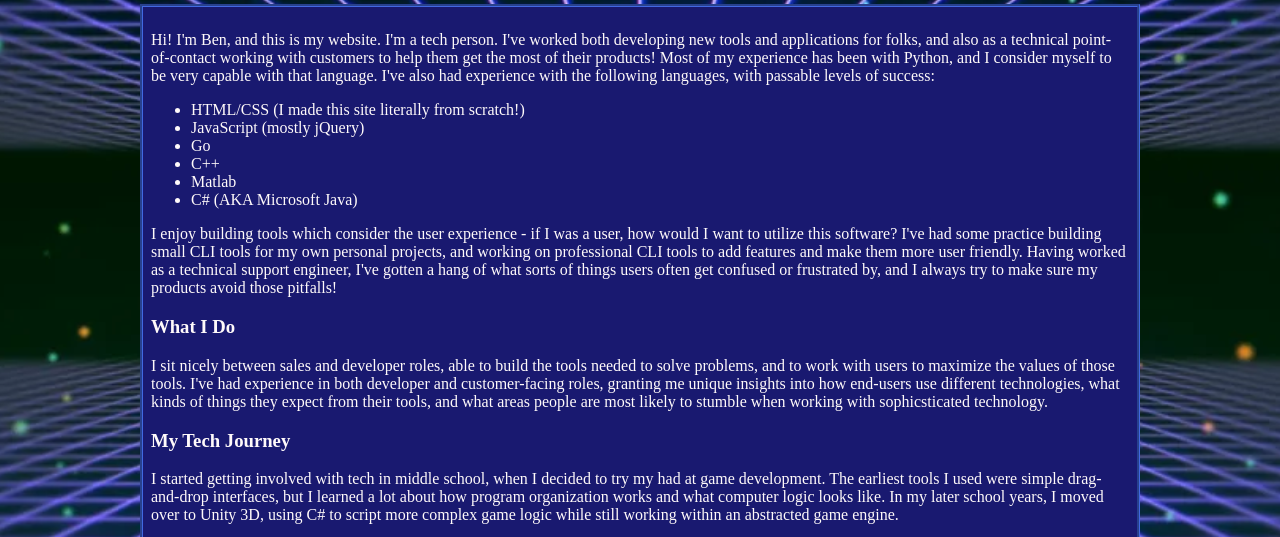
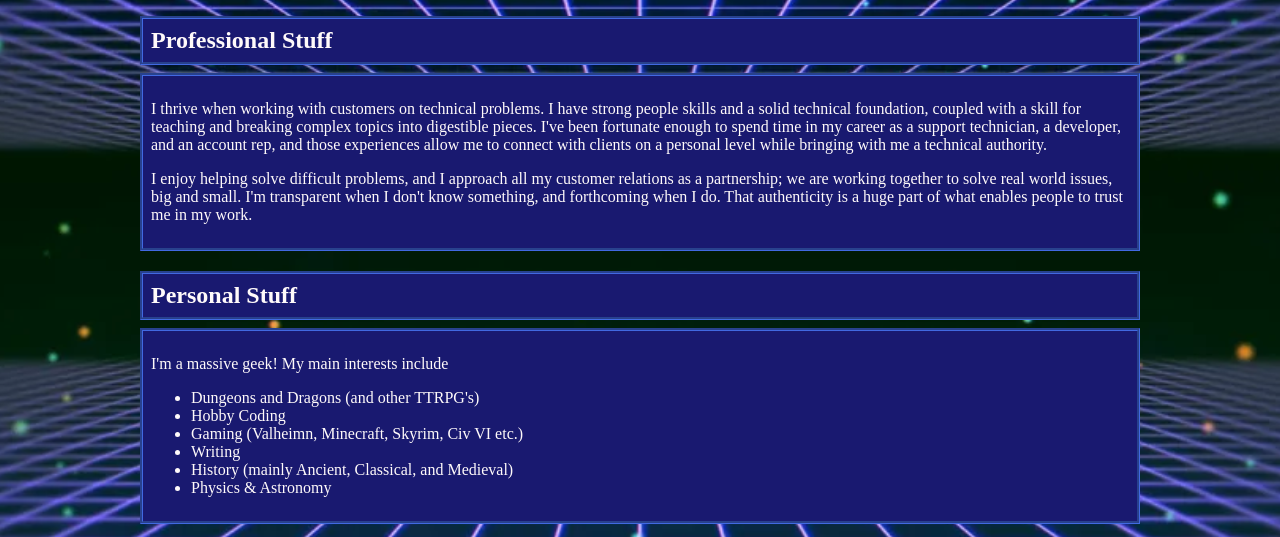
Before and after one commit to ben-githubs/benaireydotcom, a plain HTML site: page src/about.html in a window 1280 px wide. Shown: the part 146-683 px from the top of the page. Drawn offline with Linux system fonts and the light colour scheme.

Commit message:
Update "About"

```diff
--- a/src/about.html
+++ b/src/about.html
@@ -17,6 +17,27 @@
             <a class="block" href="photos.html">Photo Gallery</a>
             <a class="block" href="sounds.html">Sounds of Ben</a>
         </div>
+
+    <h1 id="about-me" class="center panel">About Me</h1>
+
+    <h2 class="panel"id="professional-stuff">Professional Stuff</h2>
+    <div class="panel">
+        <p>I thrive when working with customers on technical problems. I have strong people skills and a solid technical foundation, coupled with a skill for teaching and breaking complex topics into digestible pieces. I&#39;ve been fortunate enough to spend time in my career as a support technician, a developer, and an account rep, and those experiences allow me to connect with clients on a personal level while bringing with me a technical authority.</p>
+        <p>I enjoy helping solve difficult problems, and I approach all my customer relations as a partnership; we are working together to solve real world issues, big and small. I&#39;m transparent when I don&#39;t know something, and forthcoming when I do. That authenticity is a huge part of what enables people to trust me in my work.</p>
+    </div>
+
+    <h2 class="panel"id="personal-stuff">Personal Stuff</h2>
+    <div class="panel">
+        <p>I&#39;m a massive geek! My main interests include</p>
+        <ul>
+            <li>Dungeons and Dragons (and other TTRPG&#39;s)</li>
+            <li>Hobby Coding</li>
+            <li>Gaming (Valheimn, Minecraft, Skyrim, Civ VI etc.)</li>
+            <li>Writing</li>
+            <li>History (mainly Ancient, Classical, and Medieval)</li>
+            <li>Physics &amp; Astronomy</li>
+        </ul>
+    </div>
 
     <h1 class="center panel">About Me</h1>
     <div class="panel">
```
Also changed, not shown: dev/content/about.html (+21 -0 lines).
